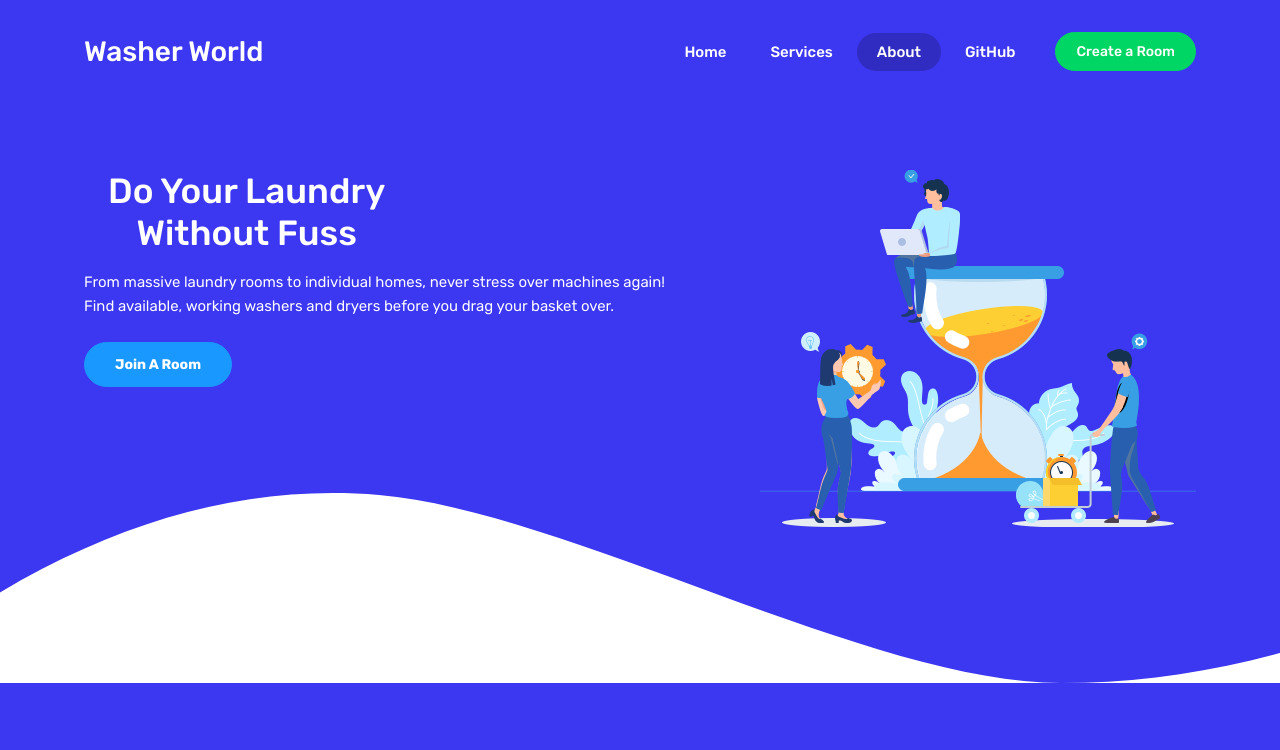
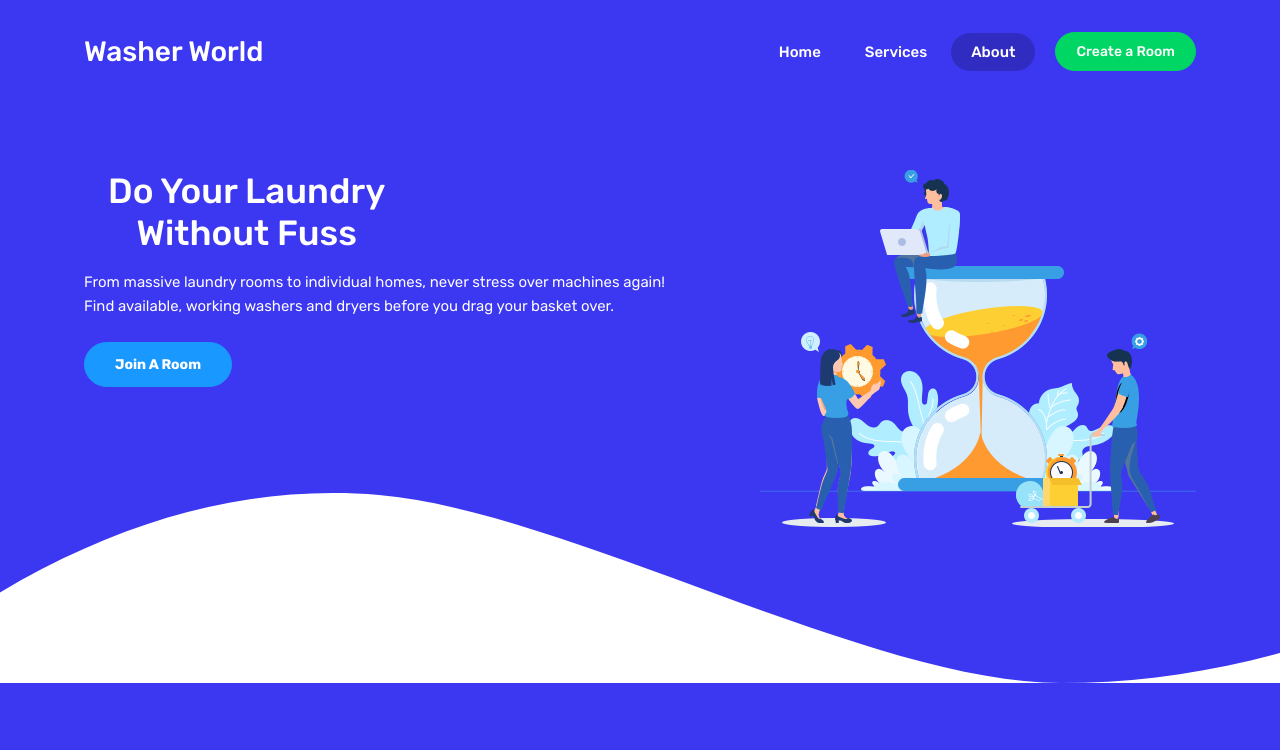
Before and after one commit to bifocalvisionary/WasherWorld, a Flask app: page / in a window 1280 px wide. Shown: the top 750 px of the page. Run offline with Flask 2, Linux system fonts and the light colour scheme; some libraries are stand-ins or nearby versions.

Commit message:
removed github bit from navbar

```diff
--- a/templates/index.html
+++ b/templates/index.html
@@ -35,9 +35,6 @@
 						</li>
 						<li class="nav-item">
 							<a class="nav-link" href="#about">About</a>
-						</li>
-						<li class="nav-item">
-							<a class="nav-link" href="#github">GitHub</a>
 						</li>
 						<li class="nav-item">
 							<a class="nav-link btn btn-success" href="create_room">Create a Room</a>
```
